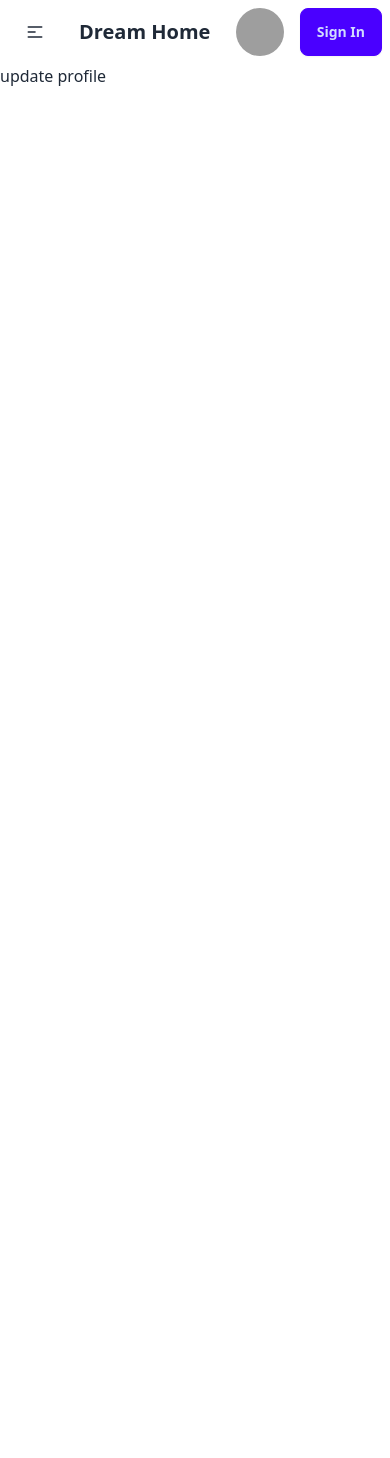
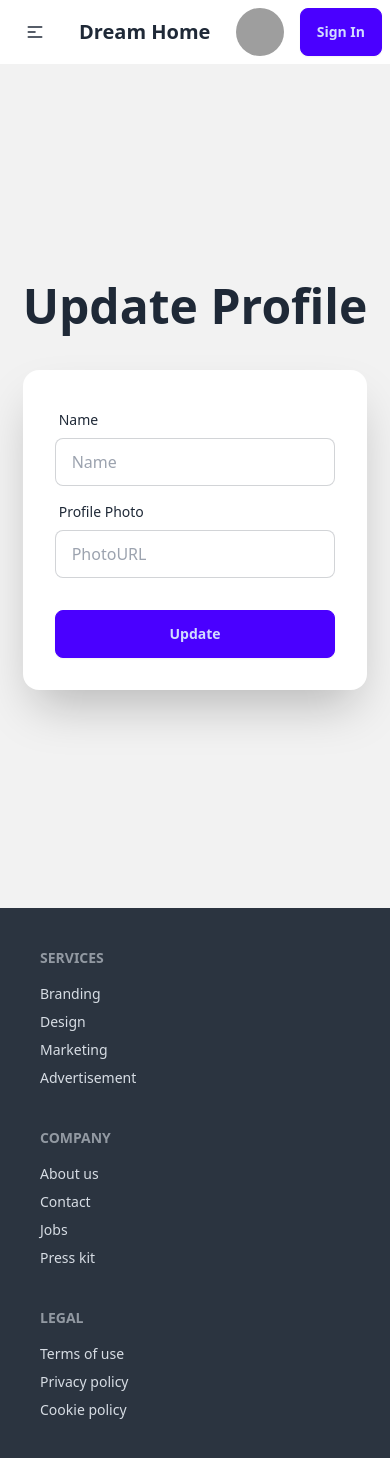
Before and after one commit to ashfiaKhatun/real-estate, a React (Vite) app: page /update-profile in a window 390 px wide. Before the commit the page ends 844 px from the top, so only its background shows below. Built offline with nearby package versions, Linux system fonts and the light colour scheme; no server answers; grey boxes are pictures that could not be loaded.

Commit message:
added user related functionality

```diff
--- a/src/layout/Root.jsx
+++ b/src/layout/Root.jsx
@@ -1,12 +1,14 @@
 
 import { Outlet } from 'react-router-dom';
 import Navbar from '../pages/Navbar/Navbar';
+import Footer from '../pages/Footer/Footer';
 
 const Root = () => {
     return (
         <div>
             <Navbar></Navbar>
             <Outlet></Outlet>
+            <Footer></Footer>
         </div>
     );
 };
--- /dev/null
+++ b/src/pages/Footer/Footer.jsx
@@ -0,0 +1,29 @@
+
+const Footer = () => {
+    return (
+        <footer className="footer p-10 bg-neutral text-neutral-content">
+            <nav>
+                <h6 className="footer-title">Services</h6>
+                <a className="link link-hover">Branding</a>
+                <a className="link link-hover">Design</a>
+                <a className="link link-hover">Marketing</a>
+                <a className="link link-hover">Advertisement</a>
+            </nav>
+            <nav>
+                <h6 className="footer-title">Company</h6>
+                <a className="link link-hover">About us</a>
+                <a className="link link-hover">Contact</a>
+                <a className="link link-hover">Jobs</a>
+                <a className="link link-hover">Press kit</a>
+            </nav>
+            <nav>
+                <h6 className="footer-title">Legal</h6>
+                <a className="link link-hover">Terms of use</a>
+                <a className="link link-hover">Privacy policy</a>
+                <a className="link link-hover">Cookie policy</a>
+            </nav>
+        </footer>
+    );
+};
+
+export default Footer;
--- a/src/pages/Navbar/Navbar.jsx
+++ b/src/pages/Navbar/Navbar.jsx
@@ -9,13 +9,19 @@ const Navbar = () => {
 
     const navList = <>
         <li><NavLink to='/'>Home</NavLink></li>
-        <li><NavLink to='/user-profile'>User Profile</NavLink></li>
-        <li><NavLink to='/update-profile'>Update Profile</NavLink></li>
+
+        {
+            user &&
+                <>
+                    <li><NavLink to='/user-profile'>User Profile</NavLink></li>
+                </>
+
+        }
     </>
 
     const handleSignOut = () => {
         signOutUser()
-        .catch(error => console.log(error))
+            .catch(error => console.log(error))
     }
 
     return (
--- a/src/pages/SignIn/SignIn.jsx
+++ b/src/pages/SignIn/SignIn.jsx
@@ -1,5 +1,5 @@
 import { Helmet } from "react-helmet-async";
-import { Link } from "react-router-dom";
+import { Link, useLocation, useNavigate } from "react-router-dom";
 import { AuthContext } from "../../provider/AuthProvider";
 import { useContext, useState } from "react";
 import { FaEyeSlash, FaEye } from "react-icons/fa";
@@ -9,6 +9,9 @@ const SignIn = () => {
 
     const [showPassword, setShowPassword] = useState(false);
 
+    const location = useLocation();
+    const navigate = useNavigate();
+
     const submitSignIn = e => {
         e.preventDefault();
 
@@ -16,10 +19,11 @@ const SignIn = () => {
         const email = form.get('email');
         const password = form.get('password');
 
-        console.log(email, password);
 
         signInUser(email, password)
-            .then(result => console.log(result))
+            .then( () => {
+                navigate(location?.state ? location.state : '/');
+            })
             .catch(error => console.log(error))
         e.target.reset();
 
--- a/src/pages/UpdateProfile/UpdateProfile.jsx
+++ b/src/pages/UpdateProfile/UpdateProfile.jsx
@@ -1,8 +1,65 @@
+import { useContext } from "react";
+import { Helmet } from "react-helmet-async";
+import { AuthContext } from "../../provider/AuthProvider";
+import { ToastContainer, toast } from "react-toastify";
 
 const UpdateProfile = () => {
+
+    const {updateUser} = useContext(AuthContext);
+
+    const handleUpdateBtn = e =>{
+        e.preventDefault();
+
+        const form = new FormData(e.currentTarget)
+
+        const name = form.get('name');
+        const photoUrl = form.get('photoUrl');
+
+        updateUser(name, photoUrl)
+        .then((result)=>{
+            // if(result.user){
+            //     toast("Profile Updated Successfully")
+            // }
+            console.log(result);
+
+        })
+        .catch(error => console.log(error))
+
+    }
+
     return (
         <div>
-            update profile
+            <Helmet>
+                <title>Update Profile</title>
+            </Helmet>
+
+            <div className="hero min-h-screen bg-base-200">
+                <div className="hero-content flex-col">
+                    <div className="text-center mb-6">
+                        <h1 className="text-5xl font-bold">Update Profile</h1>
+                    </div>
+                    <div className="card shrink-0 w-full max-w-sm shadow-2xl bg-base-100">
+                        <form className="card-body" onSubmit={handleUpdateBtn}>
+                            <div className="form-control">
+                                <label className="label">
+                                    <span className="label-text">Name</span>
+                                </label>
+                                <input type="text" name="name" placeholder="Name" className="input input-bordered" />
+                            </div>
+                            <div className="form-control">
+                                <label className="label">
+                                    <span className="label-text">Profile Photo</span>
+                                </label>
+                                <input type="text" name="photoUrl" placeholder="PhotoURL" className="input input-bordered" />
+                            </div>
+                            <div className="form-control mt-6">
+                                <button className="btn btn-primary">Update</button>
+                            </div>
+                        </form>
+                    </div>
+                </div>
+            </div>
+            <ToastContainer></ToastContainer>
         </div>
     );
 };
--- a/src/pages/UserProfile/UserProfile.jsx
+++ b/src/pages/UserProfile/UserProfile.jsx
@@ -1,8 +1,56 @@
+import { useContext } from "react";
+import { Helmet } from "react-helmet-async";
+import { AuthContext } from "../../provider/AuthProvider";
+import { Link } from "react-router-dom";
 
 const UserProfile = () => {
+
+    const { user, loader } = useContext(AuthContext)
+
     return (
         <div>
-            User Profile
+            <Helmet>
+                <title>User Profile</title>
+            </Helmet>
+
+            <div className="text-center">
+                {
+                    loader && <span className="loading loading-dots loading-lg"></span>
+                }
+            </div>
+
+            <div className="flex justify-center my-12">
+                <div className="overflow-x-auto">
+                    <table className="table">
+
+                        <tbody>
+
+                            <tr>
+                                <td>
+                                    <div className="avatar flex justify-center">
+                                        <div className="w-24 rounded-full">
+                                            <img src={user.photoURL} />
+                                        </div>
+                                    </div>
+                                </td>
+                            </tr>
+
+                            <tr>
+                                <td className="text-3xl font-bold text-center">{user.displayName}</td>
+                            </tr>
+
+                            <tr>
+                                <td className="text-xl"><span className="font-bold">Email:</span> {user.email}</td>
+                            </tr>
+                        </tbody>
+                    </table>
+
+                    <div className="text-center mt-4">
+                        <Link to='/update-profile'><button className="btn btn-outline btn-success">Update profile</button></Link>
+                    </div>
+                </div>
+            </div>
+
         </div>
     );
 };
--- a/src/routes/PrivateRouter.jsx
+++ b/src/routes/PrivateRouter.jsx
@@ -4,7 +4,7 @@ import { Navigate, useLocation } from "react-router-dom";
 import PropTypes from 'prop-types';
 
 
-const PrivateRoutes = ({children}) => {
+const PrivateRouter = ({children}) => {
 
     const {user, loader} = useContext(AuthContext);
 
@@ -18,12 +18,12 @@ const PrivateRoutes = ({children}) => {
         return children;
     }
 
-    return <Navigate state={location.pathname} to='/login'></Navigate>
+    return <Navigate state={location.pathname} to='/signin'></Navigate>
 };
 
-PrivateRoutes.propTypes = {
+PrivateRouter.propTypes = {
     children: PropTypes.node,
 
 }
 
-export default PrivateRoutes;
+export default PrivateRouter;
--- a/src/routes/PublicRouter.jsx
+++ b/src/routes/PublicRouter.jsx
@@ -9,6 +9,7 @@ import SignUp from "../pages/SignUp/SignUp";
 import PlaceDetails from "../pages/PlaceDetails/PlaceDetails";
 import UserProfile from "../pages/UserProfile/UserProfile";
 import UpdateProfile from "../pages/UpdateProfile/UpdateProfile";
+import PrivateRouter from "./PrivateRouter";
 
 const router = createBrowserRouter([
     {
@@ -42,7 +43,7 @@ const router = createBrowserRouter([
             },
             {
                 path: '/place/:id',
-                element: <PlaceDetails></PlaceDetails>,
+                element: <PrivateRouter><PlaceDetails></PlaceDetails></PrivateRouter>,
                     loader: () => fetch('/estates.json')
             },
 
```
Also changed, not shown: src/pages/PlaceDetails/PlaceDetails.jsx (+43 -29 lines).
